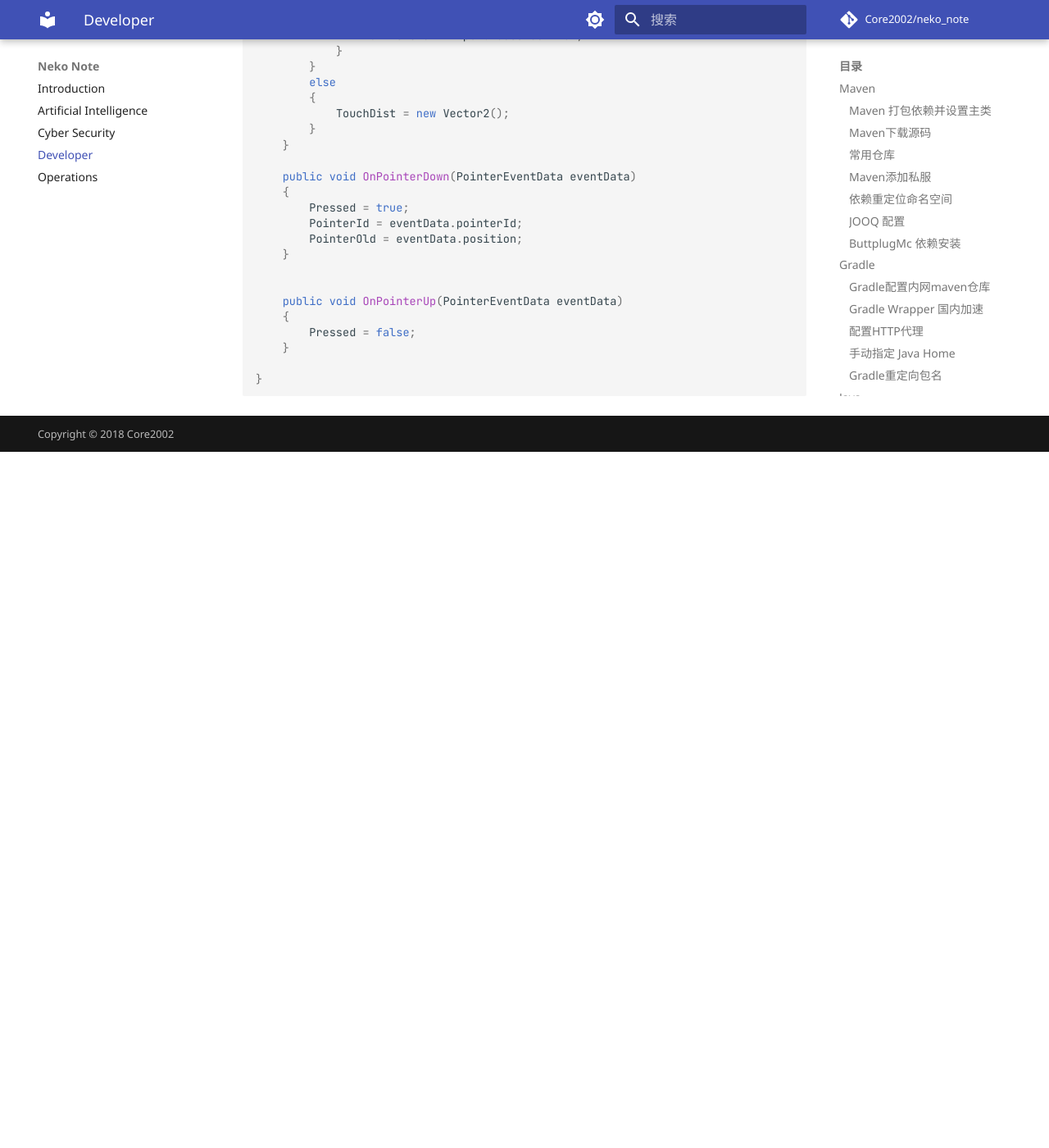
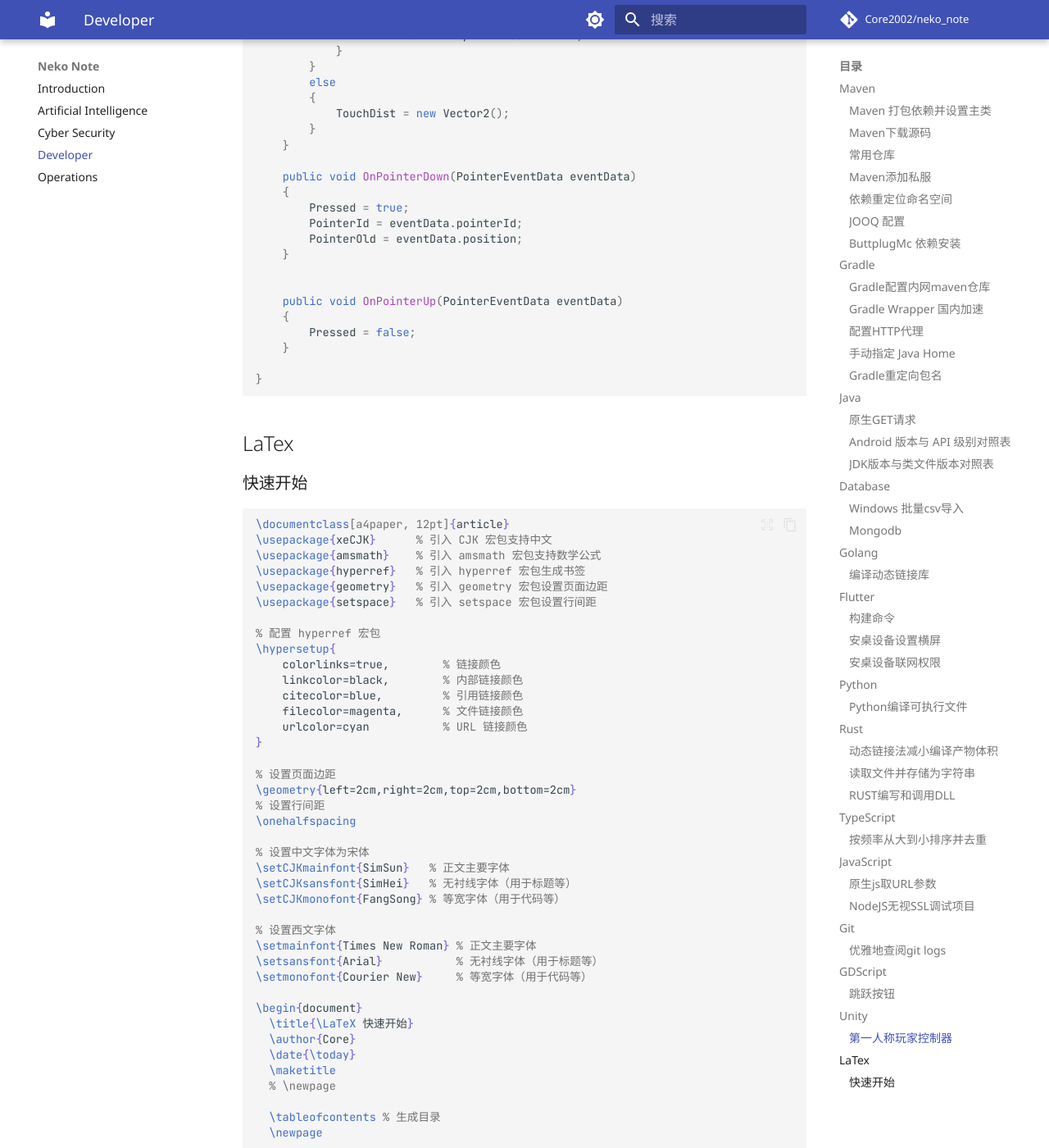
Before and after one commit to Core2002/neko_note, an MkDocs documentation site: the page built from docs/developer.md, in a window 1280 px wide and 1400 px high, scrolled down 21707 px. Shown: the whole window at 82% size. Built offline with MkDocs 1.6.1 and Material for MkDocs 9.7.7, drawn with Linux system fonts in a browser that asks for light colours; comment, search, counter and statistics services are not loaded; before the commit the page ends 22258 px from its top, so only the background shows below that; some of the changed text lies outside the part shown.

Commit message:
✨ Feat: Add LaTeX quick start guide.
- Provide a basic LaTeX template for creating documents with Chinese support
- Include instructions for installing TeX Live and using XeLaTeX
- Offer a sample document structure for users to start with
- Add configurations for hyperref, geometry, and font settings

````diff
--- a/docs/developer.md
+++ b/docs/developer.md
@@ -1058,3 +1058,81 @@
 
 }
 ```
+
+## LaTex
+
+### 快速开始
+
+```tex
+\documentclass[a4paper, 12pt]{article}
+\usepackage{xeCJK}      % 引入 CJK 宏包支持中文
+\usepackage{amsmath}    % 引入 amsmath 宏包支持数学公式
+\usepackage{hyperref}   % 引入 hyperref 宏包生成书签
+\usepackage{geometry}   % 引入 geometry 宏包设置页面边距
+\usepackage{setspace}   % 引入 setspace 宏包设置行间距
+
+% 配置 hyperref 宏包
+\hypersetup{
+    colorlinks=true,        % 链接颜色
+    linkcolor=black,        % 内部链接颜色
+    citecolor=blue,         % 引用链接颜色
+    filecolor=magenta,      % 文件链接颜色
+    urlcolor=cyan           % URL 链接颜色
+}
+
+% 设置页面边距
+\geometry{left=2cm,right=2cm,top=2cm,bottom=2cm}
+% 设置行间距
+\onehalfspacing
+
+% 设置中文字体为宋体
+\setCJKmainfont{SimSun}   % 正文主要字体
+\setCJKsansfont{SimHei}   % 无衬线字体（用于标题等）
+\setCJKmonofont{FangSong} % 等宽字体（用于代码等）
+
+% 设置西文字体
+\setmainfont{Times New Roman} % 正文主要字体
+\setsansfont{Arial}           % 无衬线字体（用于标题等）
+\setmonofont{Courier New}     % 等宽字体（用于代码等）
+
+\begin{document}
+  \title{\LaTeX 快速开始}
+  \author{Core}
+  \date{\today}
+  \maketitle
+  % \newpage
+
+  \tableofcontents % 生成目录
+  \newpage
+
+  \section{绪论}
+  \LaTeX 是基于 TeX 语言的擅长公式表达的自动化排版系统。
+
+  \section{快速开始}
+
+  \subsection{软件安装}
+  TeX Live 是 \LaTeX 的发行版之一。你可以到 \href{https://mirrors.tuna.tsinghua.edu.cn}{清华大学开源软件镜像站} 下载并安装。
+
+  \subsection{文档攥写}
+  我已经猜到了你不知道写什么，你可以复刻本文档，起名为hello.tex。
+
+  \subsection{文档排版}
+  XeTeX是Unicode友好的 \LaTeX 引擎。我们使用 XeLaTeX 编译器排版 \LaTeX 文档。
+
+  \subsubsection{可选前置}
+  新建 latexmkrc 文件，写入以下配置：
+  \begin{verbatim}
+    $pdflatex = 'xelatex %O %S';
+  \end{verbatim}
+
+  \subsubsection{编译文档}
+  输入命令：
+  \begin{verbatim}
+    latexmk -xelatex hello.tex
+  \end{verbatim}
+  可见编译产物 hello.pdf
+
+  \section{最终章}
+  \[ mz\mbox{快干活} \]
+\end{document}
+```
````
